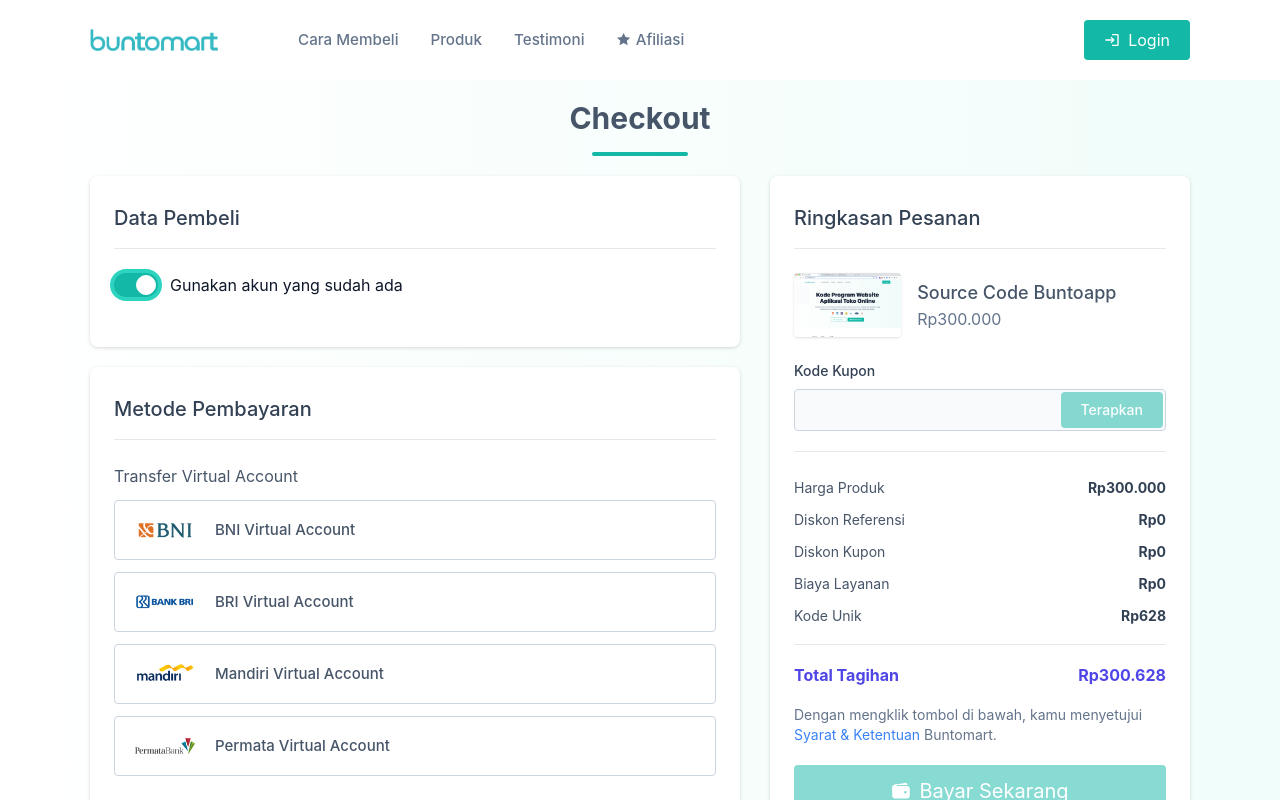
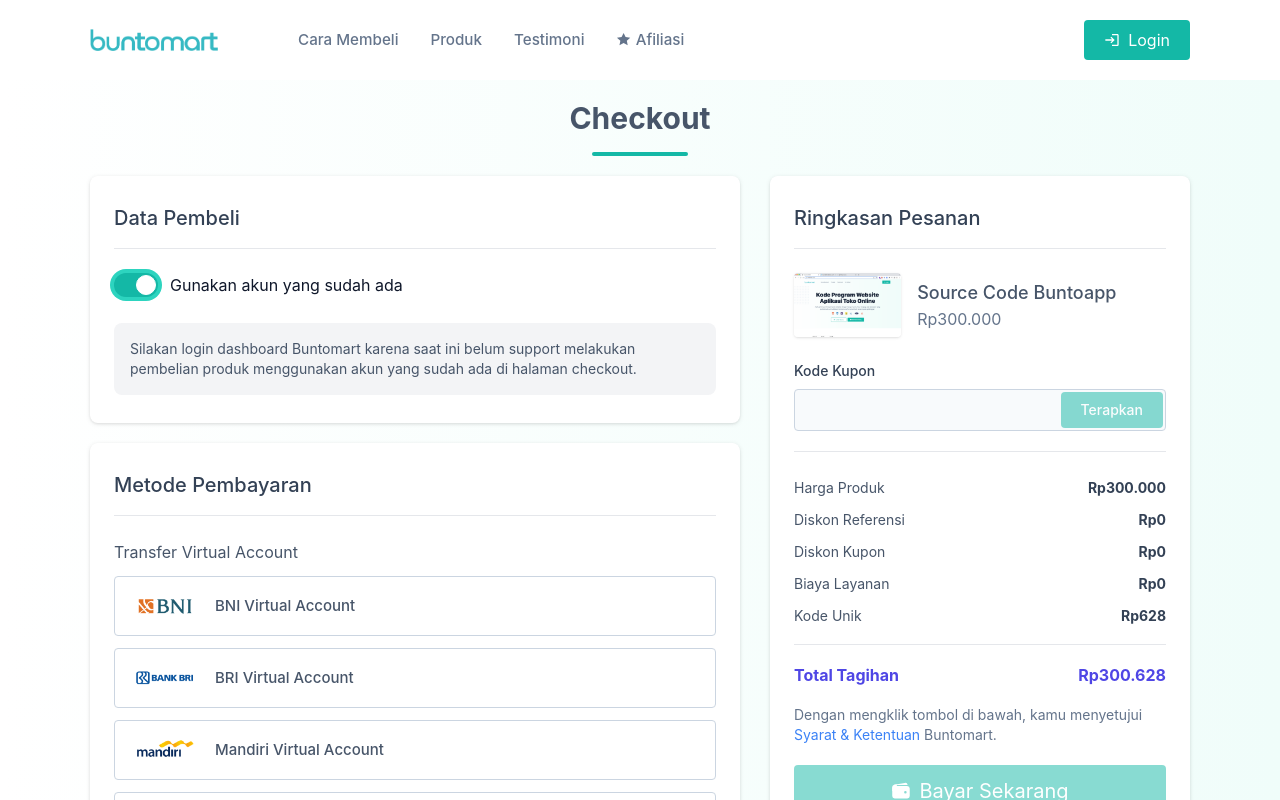
Before and after one commit to tonisuwendi/portal-buntomart, a Next.js app: page /checkout/buntoapp in a window 1280 px wide. Both pictures are taken after a click on the label "Gunakan akun yang sudah ada". Shown: the top 800 px of the page. Built offline with nearby package versions, Linux system fonts and the light colour scheme.

Commit message:
add exist account section

```diff
--- a/src/components/Checkout/Form/BuyerData.js
+++ b/src/components/Checkout/Form/BuyerData.js
@@ -5,6 +5,7 @@
 import Toggle from '../../UI/form/Toggle';
 import Card from '../Card';
 import CreateAccount from './CreateAccount';
+import ExistAccount from './ExistAccount';
 
 export default function BuyerData({ productData }) {
     const checkoutContext = useContext(CheckoutContext);
@@ -25,7 +26,7 @@
                         checkoutContext.isCreateAccount ? (
                             <CreateAccount productData={productData} />
                         ) : (
-                            null
+                            <ExistAccount />
                         )
                     }
                 </div>
--- /dev/null
+++ b/src/components/Checkout/Form/ExistAccount.js
@@ -0,0 +1,9 @@
+export default function ExistAccount() {
+    return (
+        <div className="p-4 text-sm bg-gray-100 rounded-lg dark:bg-gray-700 mt-5" role="alert">
+            <span className="text-slate-600 flex items-center">
+                Silakan login dashboard Buntomart karena saat ini belum support melakukan pembelian produk menggunakan akun yang sudah ada di halaman checkout.
+            </span>
+        </div>
+    );
+}
```
